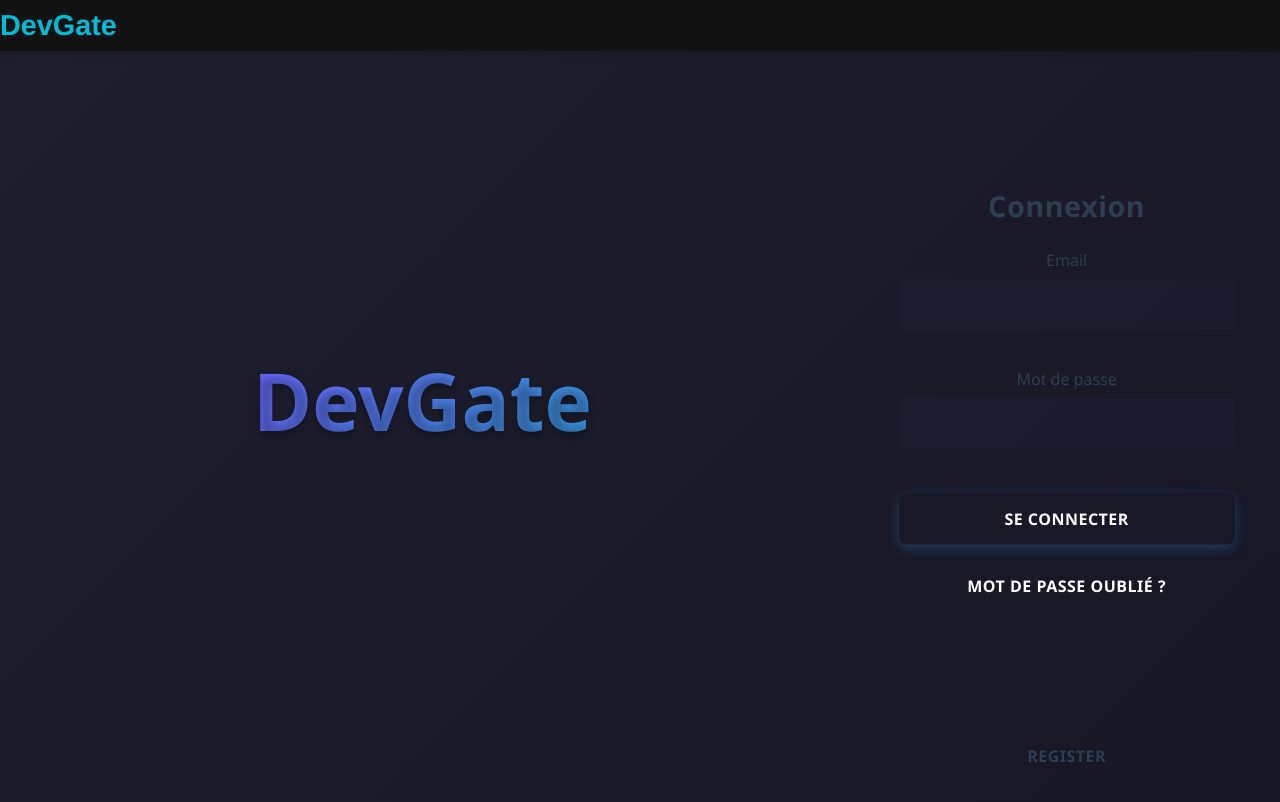
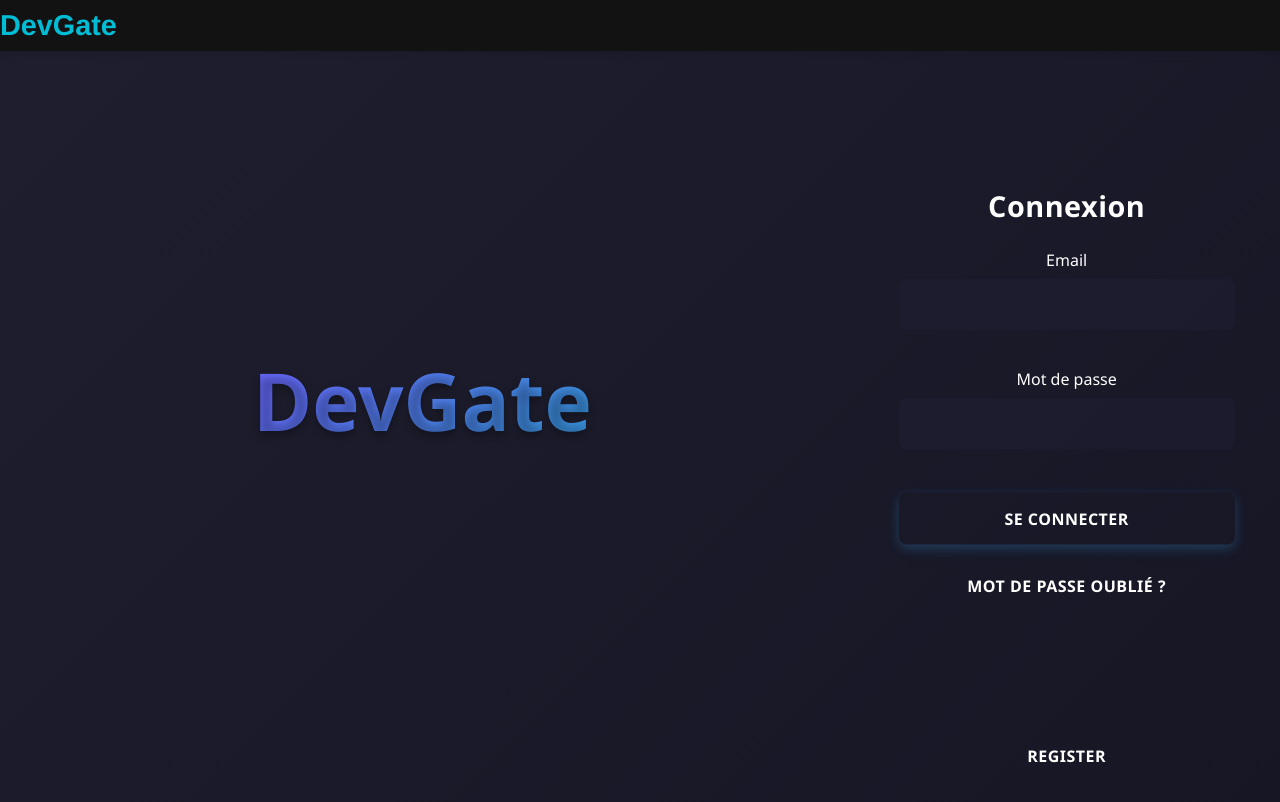
Before and after one commit to 00hiba00/DevGate, a Vue app: page / in a window 1280 px wide. Shown: the top 802 px of the page. Built offline with nearby package versions, Linux system fonts and the light colour scheme; no server answers; what vue3-apexcharts would draw is missing.

Commit message:
Update App.vue css

```diff
--- a/src/App.vue
+++ b/src/App.vue
@@ -32,8 +32,18 @@ const showNavbar = computed(() => {
   -webkit-font-smoothing: antialiased;
   -moz-osx-font-smoothing: grayscale;
   text-align: center;
-  color: #2c3e50;
-  background-color: #2d2d32;
+  min-height: 100vh;
+  display: flex;
+  flex-direction: column;
+  background-color: #121212;
+  color: #ffffff;
+}
+
+html, body {
+  margin: 0;
+  padding: 0;
+  height: 100%;
+  background-color: #121212;
 }
 
 nav {
@@ -46,13 +56,7 @@ nav a {
 }
 
 nav a.router-link-exact-active {
-  color:rgb(68, 66, 185);
-}
-
-html, body {
-  margin: 0;
-  padding: 0;
-  background-color: #2d2d32;
+  color: #42b983;
 }
 
 </style>
```
